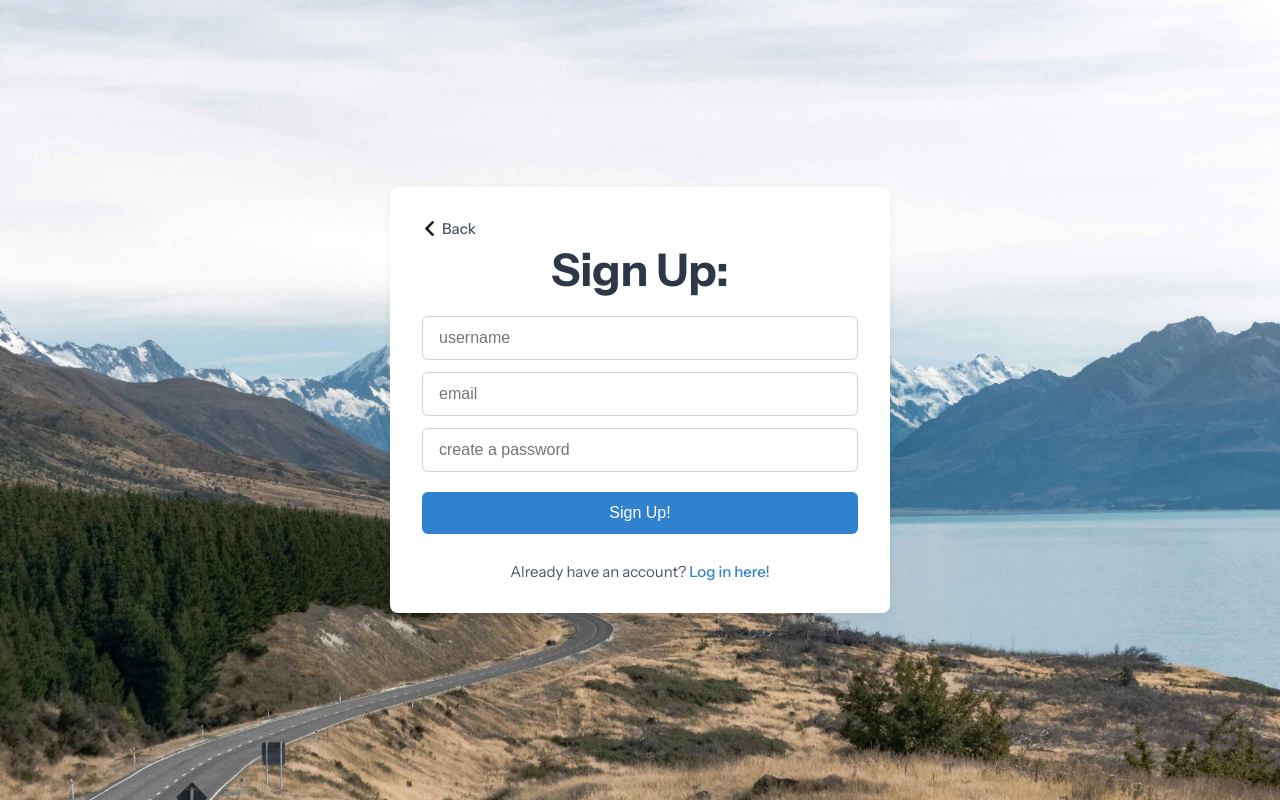
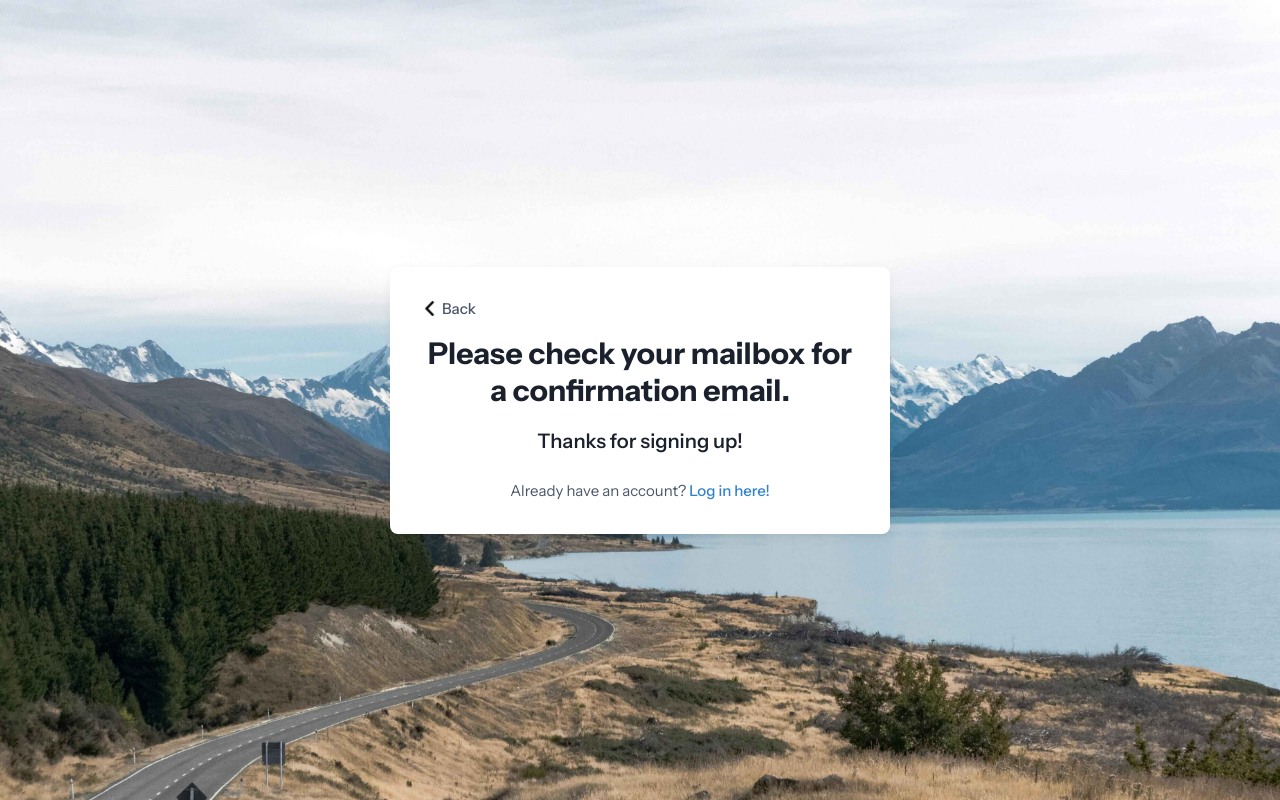
Before and after one commit to steven-xuk/wayfare, a React (Create React App) app: page /signup in a window 1280 px wide. Built offline with nearby package versions, Linux system fonts and the light colour scheme.

Commit message:
just pushing again again

```diff
--- a/src/CSS/Login.css
+++ b/src/CSS/Login.css
@@ -160,3 +160,7 @@
         margin: 0px 0px 20px 0px;
     }
 }
+
+.login .thing, .signup .thing {
+    margin-bottom: 2px;
+}
--- a/src/CSS/Signup.css
+++ b/src/CSS/Signup.css
@@ -23,7 +23,7 @@
 }
 
 .signup form h2 {
-    margin: 16px 0px 0px 0px;
+    margin: 8px 0px 0px 0px;
     text-align: center;
     font-size: 30px;
 }
--- a/src/components/Login.js
+++ b/src/components/Login.js
@@ -77,7 +77,7 @@ export default function Login() {
                 <input placeholder='email' name='email' value={formData.email} onChange={e => handleChange(e)} required/>
                 <input placeholder='password' name='password' type='password' value={formData.password} onChange={e => handleChange(e)} required/>
                 <button type="submit">Login</button>
-                <p>Don't have an account? <Link to='/signup'>Sign up here!</Link></p>
+                <p className="thing">Don't have an account? <Link to='/signup'>Sign up here!</Link></p>
                 {/* <p className='policies'><HashLink to='/policies#privacy-policy'>Privacy Policy</HashLink>&nbsp;&nbsp;&nbsp;|&nbsp;&nbsp;&nbsp;<HashLink to='/policies'>Terms of Service</HashLink></p> */}
             </form>
         </div>
--- a/src/components/Signup.js
+++ b/src/components/Signup.js
@@ -94,15 +94,15 @@ export default function Signup() {
         }));
     }
 
-    if (hasSignedUp) {
+    if (hasSignedUp || true) {
         return (
             <div className={`signup ${isPWA ? 'pwa' : ''}`}>
                 <form onSubmit={e => submitUser(e)}>
                     <Link to='/login' className="home-link"><img src={back}/><p>Back</p></Link>
                     <h2>Please check your mailbox for a confirmation email.</h2>
                     <h3>Thanks for signing up!</h3>
-                    <p>Already have an account? <HashLink to='/login'>Log in here!</HashLink></p>
-                    <p className='policies'><HashLink to='/policies#privacy-policy'>Privacy Policy</HashLink>&nbsp;&nbsp;&nbsp;|&nbsp;&nbsp;&nbsp;<HashLink to='/policies'>Terms of Service</HashLink></p>
+                    <p className='thing'>Already have an account? <HashLink to='/login'>Log in here!</HashLink></p>
+                    {/* <p className='policies'><HashLink to='/policies#privacy-policy'>Privacy Policy</HashLink>&nbsp;&nbsp;&nbsp;|&nbsp;&nbsp;&nbsp;<HashLink to='/policies'>Terms of Service</HashLink></p> */}
                 </form>
             </div>
         )
@@ -117,7 +117,7 @@ export default function Signup() {
                     <input placeholder='email' name='email' type='email' value={formData.email} onChange={e => handleChange(e)}/>
                     <input placeholder='create a password' name='password' type='password' value={formData.password} onChange={e => handleChange(e)} minLength={6}/>
                     <button type='submit'>Sign Up!</button>
-                    <p>Already have an account? <HashLink to='/login'>Log in here!</HashLink></p>
+                    <p className='thing'>Already have an account? <HashLink to='/login'>Log in here!</HashLink></p>
                     {/* <p className='policies'><HashLink to='/policies#privacy-policy'>Privacy Policy</HashLink>&nbsp;&nbsp;&nbsp;|&nbsp;&nbsp;&nbsp;<HashLink to='/policies'>Terms of Service</HashLink></p> */}
                 </form>
             </div>
```
